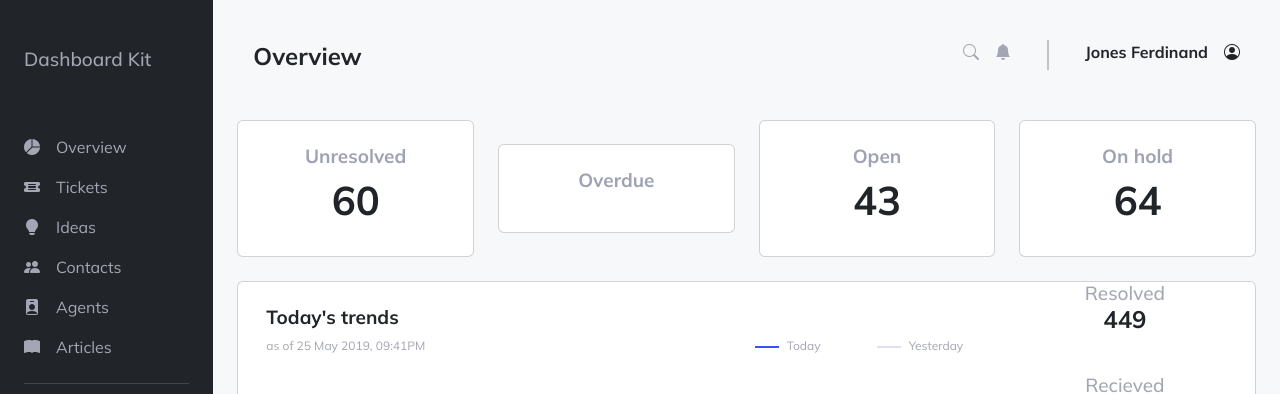
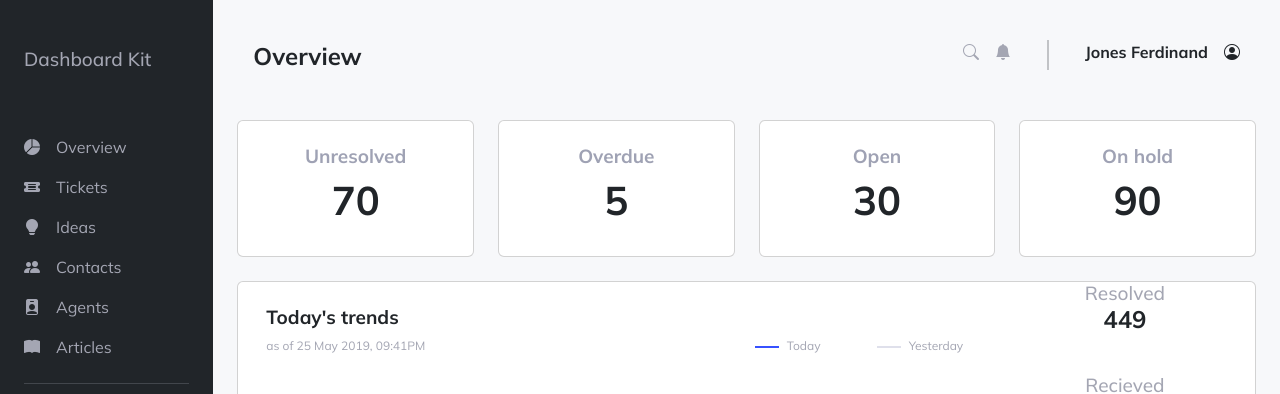
Before and after one commit to rochmarq/INM320SAA_RochelleMarquez_HeadlessCMS, a website: page public/index.html in a window 1280 px wide. Shown: the top 394 px of the page. Drawn offline with nearby package versions, Linux system fonts and the light colour scheme.

Commit message:
json finish

```diff
--- a/public/data/data.json
+++ b/public/data/data.json
@@ -2,5 +2,5 @@
     "unresolved":"70",
     "overdue":"5",
     "open":"30",
-    "hold":"80"
+    "hold":"90"
 }
--- a/public/index.html
+++ b/public/index.html
@@ -75,25 +75,25 @@
                         <section class="col-sm-6 col-lg-3">
                             <section class="card text-center border-1 p-4">
                                 <h4 class="l-grey fw-bold">Unresolved</h4>
-                                <h3>60</h3>
+                                <h3><span id="unresolved"></span></h3>
                             </section>
                         </section>
                         <section class="col-sm-6 col-lg-3">
                             <section class="card text-center border-1 p-4">
                                 <h4 class="l-grey fw-bold">Overdue</h4>
-                                <h3 id="demo"></h3>
+                                <h3><span id="overdue"></span></h3>
                             </section>
                         </section>
                         <section class="col-sm-6 col-lg-3">
                             <section class="card text-center border-1 p-4">
                                 <h4 class="l-grey fw-bold">Open</h4>
-                                <h3>43</h3>
+                                <h3><span id="open"></span></h3>
                             </section>
                         </section>
                         <section class="col-sm-6 col-lg-3">
                             <section class="card text-center border-1 p-4">
                                 <h4 class="l-grey fw-bold">On hold</h4>
-                                <h3>64</h3>
+                                <h3><span id="hold"></span></h3>
                             </section>
                         </section>
                     </section>
--- a/public/js/main.js
+++ b/public/js/main.js
@@ -3,11 +3,27 @@ async function getRecords(data) {
     const result = await fetchedData.json();
     console.log('result: ', result);
 
-    // const heading = document.getElementById("demo")
+    // const demoGrab = document.querySelector('#demo')
+
+    // result.card.forEach(item => {
+    //     // console.log('inside foreach: ', item);
+
+    // });
+    document.getElementById("unresolved").textContent = result.unresolved;
+    document.getElementById("overdue").textContent = result.overdue;
+    document.getElementById("open").textContent = result.open;
+    document.getElementById("hold").textContent = result.hold;
 }
 
 getRecords();
 
+
+
+
+
+// var obj = JSON.parse(data);
+// document.getElementById("demo").innerHTML =
+//     obj.cards[1].overdue;
 
 
 // async function getData() {
@@ -31,6 +47,13 @@ getRecords();
 // import data from './data.json';
 // console.log(data);
 
+
+
+// var text = '{ "employees" : [' +
+// '{ "firstName":"John" , "lastName":"Doe" },' +
+// '{ "firstName":"Anna" , "lastName":"Smith" },' +
+// '{ "firstName":"Peter" , "lastName":"Jones" } ]}';
+
 // var obj = JSON.parse(data);
 
 // document.getElementById("demo").innerHTML =
```
